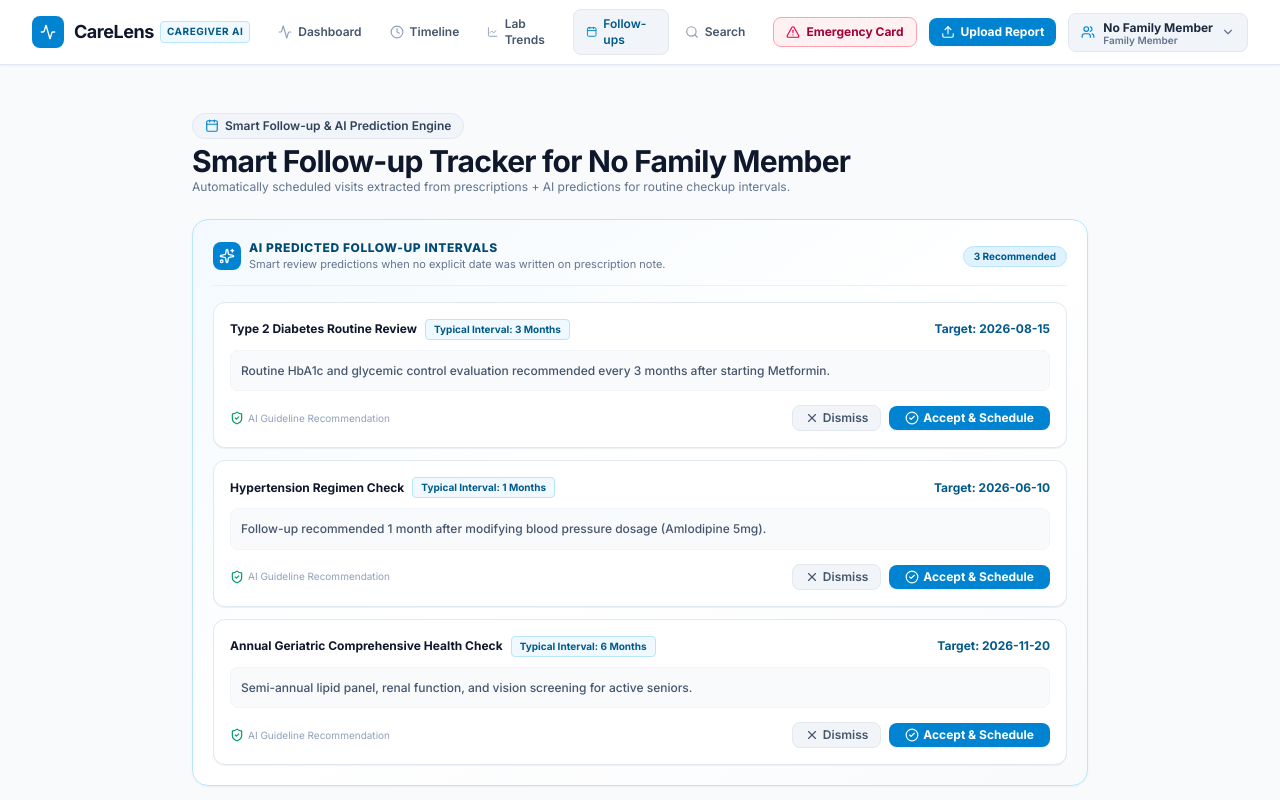
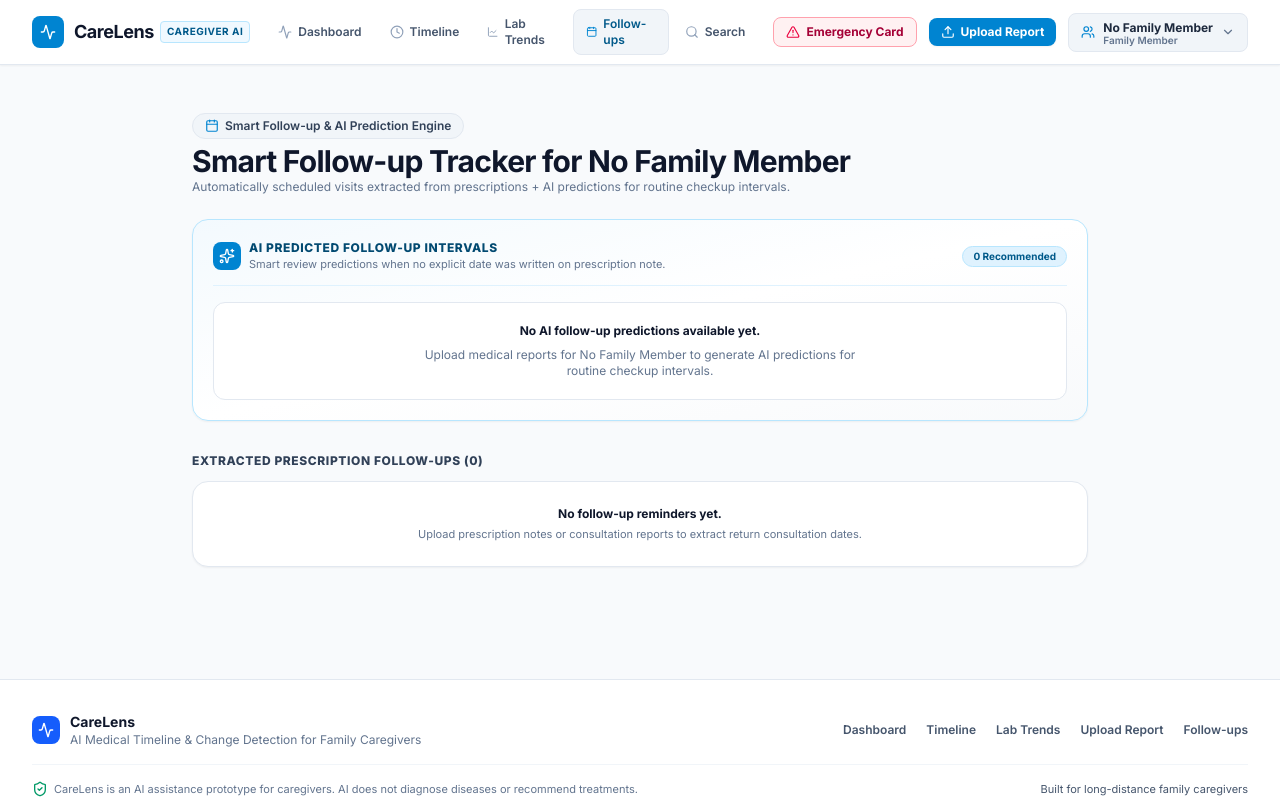
Before and after one commit to ShanmukhaPabolu/carelens-ai, a Next.js app: page /follow-ups in a window 1280 px wide. Shown: the top 800 px of the page. Built offline with nearby package versions, Linux system fonts and the light colour scheme.

Commit message:
fix: FollowUpTracker now scoped to active parent profile, removes hardcoded predictions

```diff
--- a/src/components/followup/FollowUpTracker.tsx
+++ b/src/components/followup/FollowUpTracker.tsx
@@ -1,40 +1,54 @@
 'use client';
 
-import React, { useState } from 'react';
-import { Calendar, CheckCircle2, Building, Sparkles, Plus, Edit2, X, ShieldCheck } from 'lucide-react';
+import React, { useState, useEffect } from 'react';
+import { Calendar, CheckCircle2, Building, Sparkles, Plus, Edit2, X, ShieldCheck, Clock } from 'lucide-react';
 import { useMedical } from '@/context/MedicalContext';
 import { SmartFollowUpPrediction } from '@/types/medical';
+import Link from 'next/link';
 
 export const FollowUpTracker: React.FC = () => {
-  const { followUps, markFollowUpComplete, activeParentProfile } = useMedical();
+  const { followUps, markFollowUpComplete, activeParentProfile, reports } = useMedical();
 
-  // Smart AI Predictions when no explicit follow-up date is mentioned on report
-  const [predictions, setPredictions] = useState<SmartFollowUpPrediction[]>([
-    {
-      id: 'pred-1',
-      condition: 'Type 2 Diabetes Routine Review',
-      typicalIntervalMonths: 3,
-      predictedDate: '2026-08-15',
-      reasoning: 'Routine HbA1c and glycemic control evaluation recommended every 3 months after starting Metformin.',
-      accepted: false,
-    },
-    {
-      id: 'pred-2',
-      condition: 'Hypertension Regimen Check',
-      typicalIntervalMonths: 1,
-      predictedDate: '2026-06-10',
-      reasoning: 'Follow-up recommended 1 month after modifying blood pressure dosage (Amlodipine 5mg).',
-      accepted: false,
-    },
-    {
-      id: 'pred-3',
-      condition: 'Annual Geriatric Comprehensive Health Check',
-      typicalIntervalMonths: 6,
-      predictedDate: '2026-11-20',
-      reasoning: 'Semi-annual lipid panel, renal function, and vision screening for active seniors.',
-      accepted: false,
-    },
-  ]);
+  const [predictions, setPredictions] = useState<SmartFollowUpPrediction[]>([]);
+
+  // Dynamically generate predictions strictly for the active parent profile's uploaded reports
+  useEffect(() => {
+    if (!reports || reports.length === 0) {
+      setPredictions([]);
+      return;
+    }
+
+    const generated: SmartFollowUpPrediction[] = [];
+    const latestReport = reports[0];
+
+    if (latestReport) {
+      const visitTime = new Date(latestReport.visitDate).getTime();
+      const threeMonthsLater = new Date(visitTime + 90 * 24 * 60 * 60 * 1000).toISOString().split('T')[0];
+      const sixMonthsLater = new Date(visitTime + 180 * 24 * 60 * 60 * 1000).toISOString().split('T')[0];
+
+      const diagStr = latestReport.diagnoses[0] || 'General Clinical Condition';
+
+      generated.push({
+        id: `pred-diag-${latestReport.id}`,
+        condition: `${diagStr} Follow-up Review`,
+        typicalIntervalMonths: 3,
+        predictedDate: threeMonthsLater,
+        reasoning: `Based on visit with ${latestReport.doctorName} (${latestReport.doctorSpecialty}), routine review for ${diagStr} is recommended within 3 months.`,
+        accepted: false,
+      });
+
+      generated.push({
+        id: `pred-routine-${latestReport.id}`,
+        condition: `Semi-Annual Health Checkup for ${activeParentProfile.name}`,
+        typicalIntervalMonths: 6,
+        predictedDate: sixMonthsLater,
+        reasoning: `Semi-annual lab panel & routine monitoring recommended for ${activeParentProfile.name}.`,
+        accepted: false,
+      });
+    }
+
+    setPredictions(generated);
+  }, [reports, activeParentProfile.id, activeParentProfile.name]);
 
   const getDaysRemaining = (targetDateStr: string) => {
     const target = new Date(targetDateStr).getTime();
@@ -49,6 +63,7 @@ export const FollowUpTracker: React.FC = () => {
   const handleDismissPrediction = (id: string) => {
     setPredictions(predictions.filter((p) => p.id !== id));
   };
+
 
   return (
     <div className="max-w-4xl mx-auto space-y-6 pb-16">
@@ -83,12 +98,21 @@ export const FollowUpTracker: React.FC = () => {
             </div>
           </div>
           <span className="text-[10px] font-bold px-2.5 py-0.5 rounded-full bg-sky-100 text-sky-800 border border-sky-200">
-            3 Recommended
+            {predictions.length} Recommended
           </span>
         </div>
 
-        <div className="space-y-3">
-          {predictions.map((pred) => (
+        {predictions.length === 0 ? (
+          <div className="bg-white border border-slate-200 rounded-xl p-5 text-center text-slate-500 space-y-2">
+            <p className="text-xs font-bold text-slate-900">No AI follow-up predictions available yet.</p>
+            <p className="text-xs text-slate-500 max-w-md mx-auto">
+              Upload medical reports for {activeParentProfile.name} to generate AI predictions for routine checkup intervals.
+            </p>
+          </div>
+        ) : (
+          <div className="space-y-3">
+            {predictions.map((pred) => (
+
             <div
               key={pred.id}
               className={`bg-white border rounded-xl p-4 space-y-2.5 shadow-2xs transition-all ${
@@ -142,7 +166,9 @@ export const FollowUpTracker: React.FC = () => {
             </div>
           ))}
         </div>
+        )}
       </div>
+
 
       {/* SECTION 2: SCHEDULED FOLLOW-UPS FROM PRESCRIPTIONS */}
       <div className="space-y-3 pt-2">
```
